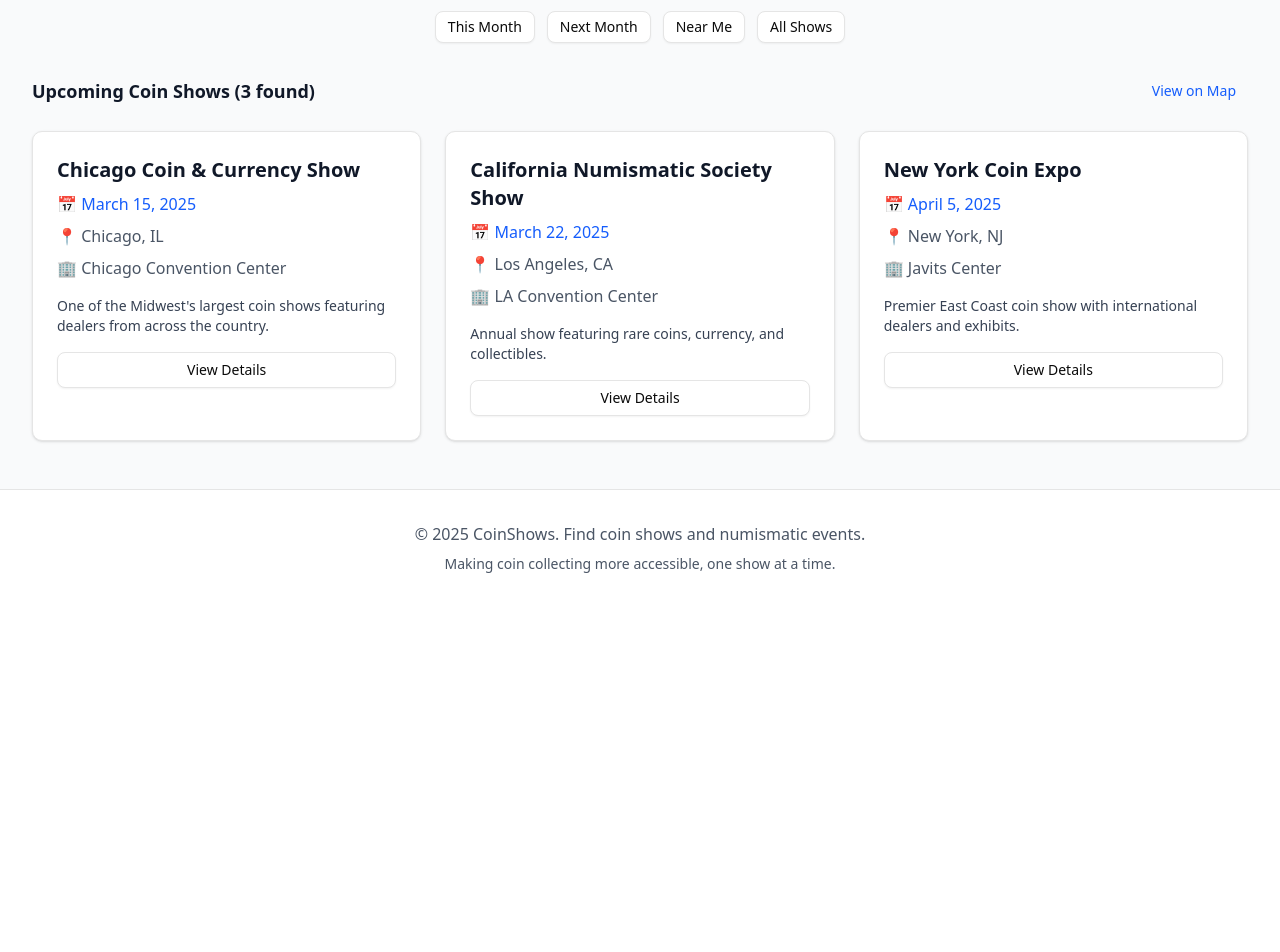
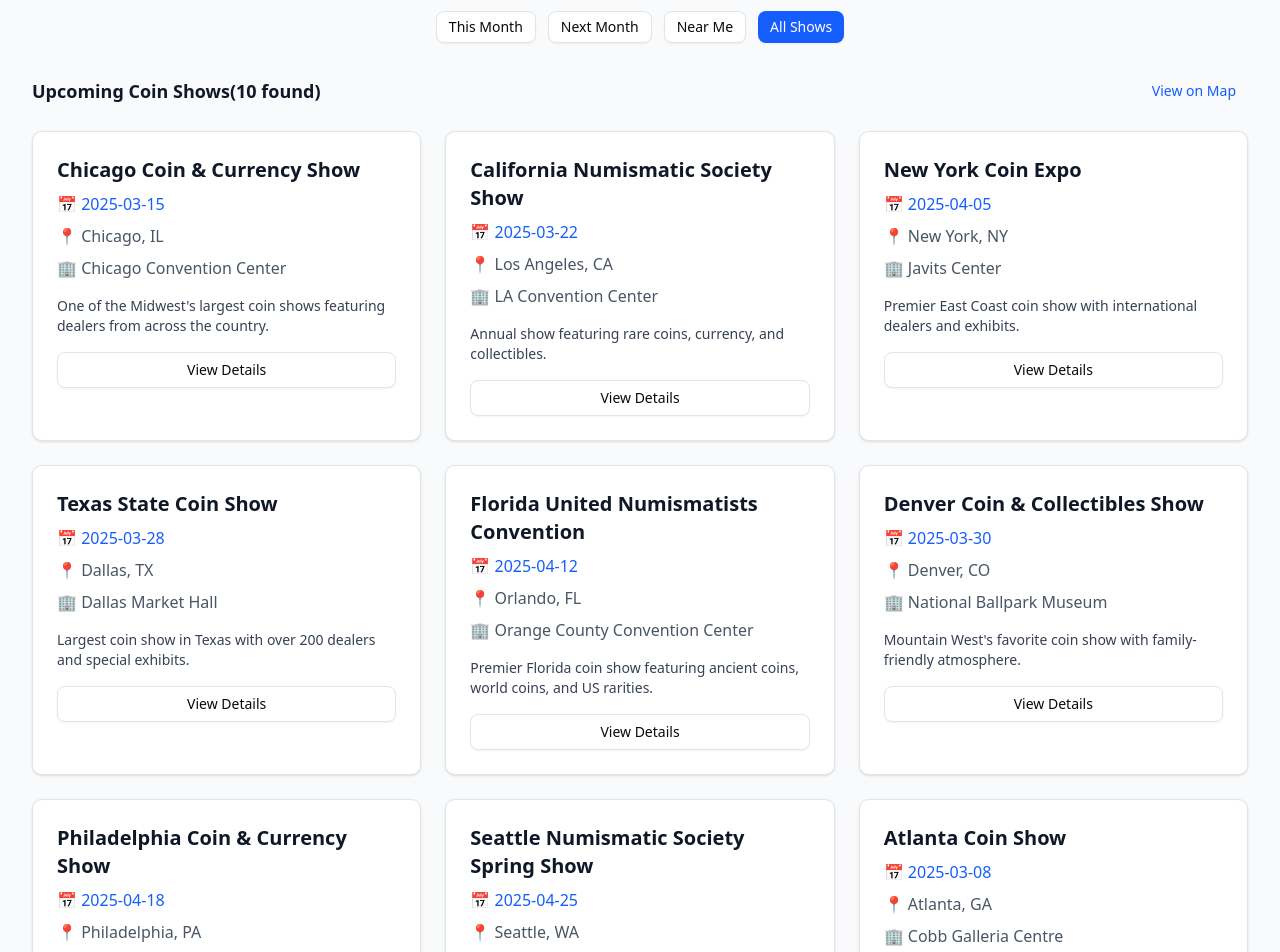
Before and after one commit to PragTheDev/Coinshows, a Next.js app: page / in a window 1280 px wide. Shown: the part 420-1372 px from the top of the page. Before the commit the page ends 1026 px from the top, so only its background shows below. Built offline with nearby package versions, Linux system fonts and the light colour scheme; no server answers.

Commit message:
changes made

```diff
--- a/app/page.js
+++ b/app/page.js
@@ -9,7 +9,7 @@ const sampleShows = [
   {
     id: 1,
     name: "Chicago Coin & Currency Show",
-    date: "March 15, 2025",
+    date: "2025-03-15",
     location: "Chicago, IL",
     venue: "Chicago Convention Center",
     description:
@@ -18,7 +18,7 @@ const sampleShows = [
   {
     id: 2,
     name: "California Numismatic Society Show",
-    date: "March 22, 2025",
+    date: "2025-03-22",
     location: "Los Angeles, CA",
     venue: "LA Convention Center",
     description:
@@ -27,17 +27,165 @@ const sampleShows = [
   {
     id: 3,
     name: "New York Coin Expo",
-    date: "April 5, 2025",
-    location: "New York, NJ",
+    date: "2025-04-05",
+    location: "New York, NY",
     venue: "Javits Center",
     description:
       "Premier East Coast coin show with international dealers and exhibits.",
+  },
+  {
+    id: 4,
+    name: "Texas State Coin Show",
+    date: "2025-03-28",
+    location: "Dallas, TX",
+    venue: "Dallas Market Hall",
+    description:
+      "Largest coin show in Texas with over 200 dealers and special exhibits.",
+  },
+  {
+    id: 5,
+    name: "Florida United Numismatists Convention",
+    date: "2025-04-12",
+    location: "Orlando, FL",
+    venue: "Orange County Convention Center",
+    description:
+      "Premier Florida coin show featuring ancient coins, world coins, and US rarities.",
+  },
+  {
+    id: 6,
+    name: "Denver Coin & Collectibles Show",
+    date: "2025-03-30",
+    location: "Denver, CO",
+    venue: "National Ballpark Museum",
+    description:
+      "Mountain West's favorite coin show with family-friendly atmosphere.",
+  },
+  {
+    id: 7,
+    name: "Philadelphia Coin & Currency Show",
+    date: "2025-04-18",
+    location: "Philadelphia, PA",
+    venue: "Pennsylvania Convention Center",
+    description: "Historic coin show in the birthplace of American coinage.",
+  },
+  {
+    id: 8,
+    name: "Seattle Numismatic Society Spring Show",
+    date: "2025-04-25",
+    location: "Seattle, WA",
+    venue: "Seattle Center Exhibition Hall",
+    description: "Pacific Northwest premier coin and currency exhibition.",
+  },
+  {
+    id: 9,
+    name: "Atlanta Coin Show",
+    date: "2025-03-08",
+    location: "Atlanta, GA",
+    venue: "Cobb Galleria Centre",
+    description:
+      "Southeast's leading coin show with educational seminars and auctions.",
+  },
+  {
+    id: 10,
+    name: "Phoenix Coin Club Show",
+    date: "2025-04-02",
+    location: "Phoenix, AZ",
+    venue: "Arizona State Fairgrounds",
+    description:
+      "Desert Southwest coin show featuring Western and territorial coins.",
   },
 ];
 
 export default function Home() {
   const { isSignedIn, user } = useUser();
   const [showAddShowModal, setShowAddShowModal] = useState(false);
+  const [searchTerm, setSearchTerm] = useState("");
+  const [activeFilter, setActiveFilter] = useState("All Shows");
+  const [userLocation, setUserLocation] = useState(null);
+  const [locationPermission, setLocationPermission] = useState("unknown"); // "unknown", "granted", "denied"
+
+  // Request user location
+  const requestLocation = () => {
+    if ("geolocation" in navigator) {
+      setLocationPermission("requesting");
+      navigator.geolocation.getCurrentPosition(
+        (position) => {
+          setUserLocation({
+            latitude: position.coords.latitude,
+            longitude: position.coords.longitude,
+          });
+          setLocationPermission("granted");
+          setActiveFilter("Near Me");
+        },
+        (error) => {
+          console.error("Error getting location:", error);
+          setLocationPermission("denied");
+          // Fallback to showing all shows
+          alert("Location access denied. Showing all shows instead.");
+        }
+      );
+    } else {
+      alert("Geolocation is not supported by this browser.");
+      setLocationPermission("denied");
+    }
+  };
+
+  // Helper function to format dates nicely
+  const formatDate = (dateString) => {
+    const date = new Date(dateString);
+    return date.toLocaleDateString("en-US", {
+      month: "long",
+      day: "numeric",
+      year: "numeric",
+    });
+  };
+
+  // Filter shows based on search and active filter
+  const filteredShows = sampleShows.filter((show) => {
+    const matchesSearch =
+      show.name.toLowerCase().includes(searchTerm.toLowerCase()) ||
+      show.location.toLowerCase().includes(searchTerm.toLowerCase()) ||
+      show.venue.toLowerCase().includes(searchTerm.toLowerCase());
+
+    const currentDate = new Date();
+    const showDate = new Date(show.date);
+
+    if (activeFilter === "This Month") {
+      const isThisMonth =
+        showDate.getMonth() === currentDate.getMonth() &&
+        showDate.getFullYear() === currentDate.getFullYear();
+      return matchesSearch && isThisMonth;
+    } else if (activeFilter === "Next Month") {
+      const nextMonth = new Date(
+        currentDate.getFullYear(),
+        currentDate.getMonth() + 1,
+        1
+      );
+      const isNextMonth =
+        showDate.getMonth() === nextMonth.getMonth() &&
+        showDate.getFullYear() === nextMonth.getFullYear();
+      return matchesSearch && isNextMonth;
+    } else if (activeFilter === "Near Me") {
+      if (userLocation) {
+        // If we have real location, show shows from nearby states (simplified logic)
+        // In a real app, you'd calculate actual distances
+        const nearbyStates = ["CA", "IL", "NY", "TX", "FL"]; // Popular states for demo.
+        const isNearby = nearbyStates.some((state) =>
+          show.location.includes(state)
+        );
+        return matchesSearch && isNearby;
+      } else {
+        // Fallback: show some popular locations
+        const popularStates = ["CA", "IL", "NY", "TX", "NJ"];
+        const isPopular = popularStates.some((state) =>
+          show.location.includes(state)
+        );
+        return matchesSearch && isPopular;
+      }
+    }
+
+    return matchesSearch; // "All Shows"
+  });
 
   return (
     <div className="min-h-screen bg-gray-50 flex flex-col">
@@ -119,20 +267,33 @@ export default function Home() {
         </div>
       </header>
 
-      {/* Main Content */}
+      {/* Main Content*/}
       <main className="flex-1 max-w-7xl mx-auto px-4 sm:px-6 lg:px-8 py-12 w-full">
         <div className="text-center mb-12">
           <h2 className="text-2xl font-semibold text-gray-900 mb-4">
-            Welcome to CoinShows
+            Welcome to CoinShows!
           </h2>
           <p className="text-gray-600 max-w-2xl mx-auto mb-8">
             Discover coin shows, numismatic events, and collectible exhibitions
             happening near you. Our platform makes it easy to find and plan your
             next coin collecting adventure.
           </p>
-          <Button className="bg-blue-600 hover:bg-blue-700">
-            Find Shows Near Me
+          <Button
+            className="bg-blue-600 hover:bg-blue-700"
+            onClick={requestLocation}
+            disabled={locationPermission === "requesting"}
+          >
+            {locationPermission === "requesting"
+              ? "Getting Your Location..."
+              : locationPermission === "granted"
+              ? "✓ Location Enabled - Find More Shows"
+              : "Find Shows Near Me"}
           </Button>
+          {locationPermission === "denied" && (
+            <p className="text-sm text-gray-500 mt-2">
+              Location access denied. Showing popular shows instead.
+            </p>
+          )}
         </div>
 
         {/* Search Bar */}
@@ -141,6 +302,8 @@ export default function Home() {
             <div className="relative">
               <input
                 type="text"
+                value={searchTerm}
+                onChange={(e) => setSearchTerm(e.target.value)}
                 placeholder="Search coin shows by name or location..."
                 className="w-full px-4 py-3 pl-10 border border-gray-300 rounded-lg focus:ring-2 focus:ring-blue-500 focus:border-transparent"
               />
@@ -154,25 +317,33 @@ export default function Home() {
         {/* Quick Filter Buttons */}
         <div className="mb-8">
           <div className="flex flex-wrap justify-center gap-3">
-            <Button variant="outline" size="sm" className="text-sm">
-              This Month
+            {["This Month", "Next Month", "Near Me", "All Shows"].map(
+              (filter) => (
+                <Button
+                  key={filter}
+                  variant={activeFilter === filter ? "default" : "outline"}
+                  size="sm"
+                  onClick={() => setActiveFilter(filter)}
+                  className={`text-sm ${
+                    activeFilter === filter
+                      ? "bg-blue-600 hover:bg-blue-700 text-white"
+                      : ""
+                  }`}
+                >
+                  {filter}
                 </Button>
-            <Button variant="outline" size="sm" className="text-sm">
-              Next Month
-            </Button>
-            <Button variant="outline" size="sm" className="text-sm">
-              Near Me
-            </Button>
-            <Button variant="outline" size="sm" className="text-sm">
-              All Shows
-            </Button>
+              )
+            )}
           </div>
         </div>
 
         {/* Results Header */}
         <div className="flex justify-between items-center mb-6">
           <h3 className="text-lg font-semibold text-gray-900">
-            Upcoming Coin Shows ({sampleShows.length} found)
+            {activeFilter === "All Shows"
+              ? "Upcoming Coin Shows"
+              : activeFilter}
+            ({filteredShows.length} found)
           </h3>
           <Button variant="ghost" size="sm" className="text-blue-600">
             View on Map
@@ -181,7 +352,8 @@ export default function Home() {
 
         {/* Coin Show Cards */}
         <div className="grid grid-cols-1 md:grid-cols-2 lg:grid-cols-3 gap-6">
-          {sampleShows.map((show) => (
+          {filteredShows.length > 0 ? (
+            filteredShows.map((show) => (
               <div
                 key={show.id}
                 className="bg-white rounded-lg shadow-sm border p-6 hover:shadow-md transition-shadow"
@@ -199,7 +371,27 @@ export default function Home() {
                   View Details
                 </Button>
               </div>
-          ))}
+            ))
+          ) : (
+            <div className="col-span-full text-center py-12">
+              <div className="text-gray-400 text-6xl mb-4">🔍</div>
+              <h3 className="text-lg font-semibold text-gray-900 mb-2">
+                No shows found
+              </h3>
+              <p className="text-gray-600 mb-4">
+                Try adjusting your search terms or filters
+              </p>
+              <Button
+                variant="outline"
+                onClick={() => {
+                  setSearchTerm("");
+                  setActiveFilter("All Shows");
+                }}
+              >
+                Clear Filters
+              </Button>
+            </div>
+          )}
         </div>
       </main>
 
```
Lines whose indentation alone changed are shown as unchanged.
